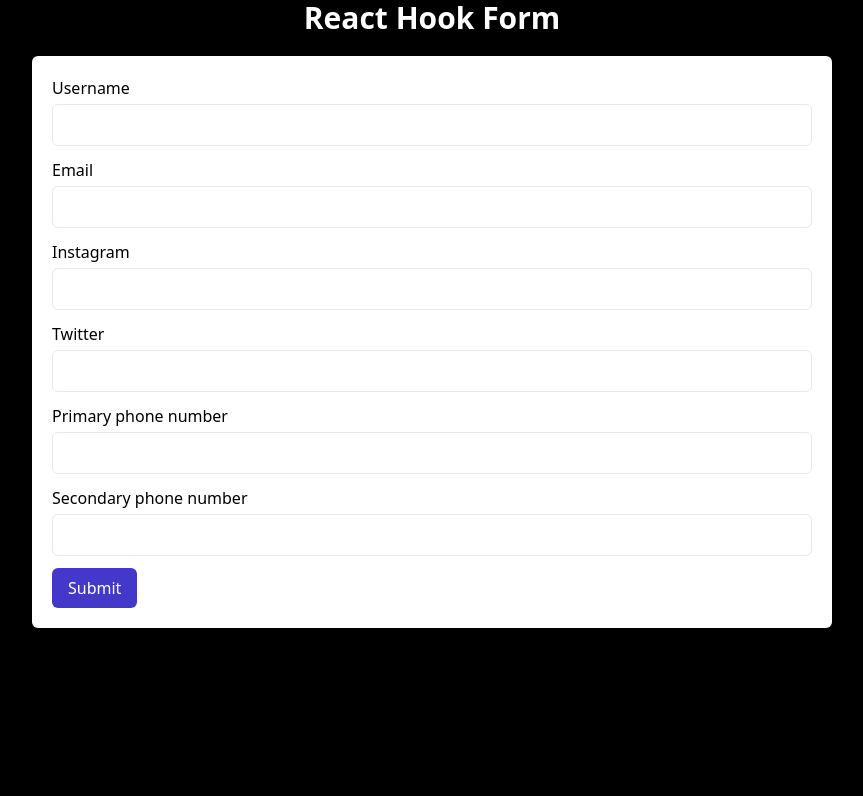
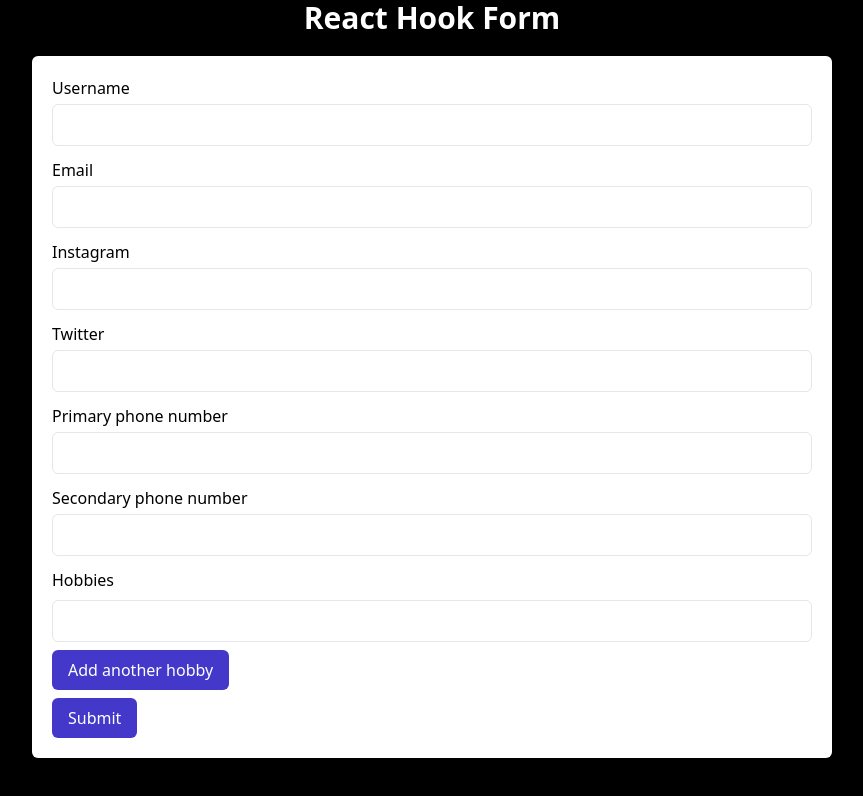
Before and after one commit to VatsalDave2102/react-hook-form-tutorial, a React (Vite) app: page / in a window 1280 px wide. Shown: the top 796 px of the page, without its empty margins (208-1071 px from the left). Built offline with nearby package versions, Linux system fonts and the light colour scheme.

Commit message:
add dynamic fields in form

```diff
--- a/src/components/UserDetailsForm.tsx
+++ b/src/components/UserDetailsForm.tsx
@@ -1,5 +1,5 @@
 import { DevTool } from "@hookform/devtools";
-import { useForm } from "react-hook-form";
+import { useForm, useFieldArray } from "react-hook-form";
 
 // type for field values
 type FormValues = {
@@ -10,6 +10,11 @@ type FormValues = {
 		twitter: string;
 	};
 	phoneNumbers: string[]; // to store two phone numbers of users
+
+	// to dynamically add hobbies
+	hobbies: {
+		hobby: string;
+	}[];
 };
 
 const UserDetailsForm = () => {
@@ -24,12 +29,19 @@ const UserDetailsForm = () => {
 				twitter: "",
 			},
 			phoneNumbers: ["", ""],
+			hobbies: [{ hobby: "" }],
 		},
 	});
 
 	const { register, control, handleSubmit, formState } = form;
 
 	const { errors } = formState; //formstate contains info about entire form state, helps to keep on track with user's interaction
+
+	// useFieldArray to add fields dynamically
+	const { fields, append, remove } = useFieldArray({
+		name: "hobbies",
+		control,
+	});
 
 	// function to handle validated form data
 	const onSubmitHandler = (formdata: FormValues) => {
@@ -143,6 +155,50 @@ const UserDetailsForm = () => {
 						{errors.phoneNumbers ? errors.phoneNumbers[1]?.message : ""}
 					</p>
 				</div>
+
+				{/* dynamic fields */}
+				<label htmlFor="hobbies">Hobbies</label>
+				<div>
+					{/* mapping through dynamic fields */}
+					{fields.map((field, index) => {
+						return (
+							<div key={field.id}>
+								<input
+									type="text"
+									className="mb-2 w-full"
+									{...register(`hobbies.${index}.hobby` as const, {
+										required: {
+											value: true,
+											message: "Field cannot be empty",
+										},
+									})}
+								/>
+								<p className="text-red-500">
+									{errors.hobbies ? errors.hobbies[index]?.hobby?.message : ""}
+								</p>
+								{/* if more than one field, show remove button */}
+								{index > 0 && (
+									<button
+										type="button"
+										onClick={() => remove(index)}
+										className="px-4 py-2 bg-indigo-700 text-white rounded-md mb-2"
+									>
+										Remove
+									</button>
+								)}
+							</div>
+						);
+					})}
+
+					{/* button to add another dynamic field */}
+					<button
+						type="button"
+						onClick={() => append({ hobby: "" })}
+						className="px-4 py-2 bg-indigo-700 text-white rounded-md "
+					>
+						Add another hobby
+					</button>
+				</div>
 				<div>
 					<button className="px-4 py-2 bg-indigo-700 text-white rounded-md">
 						Submit
```
